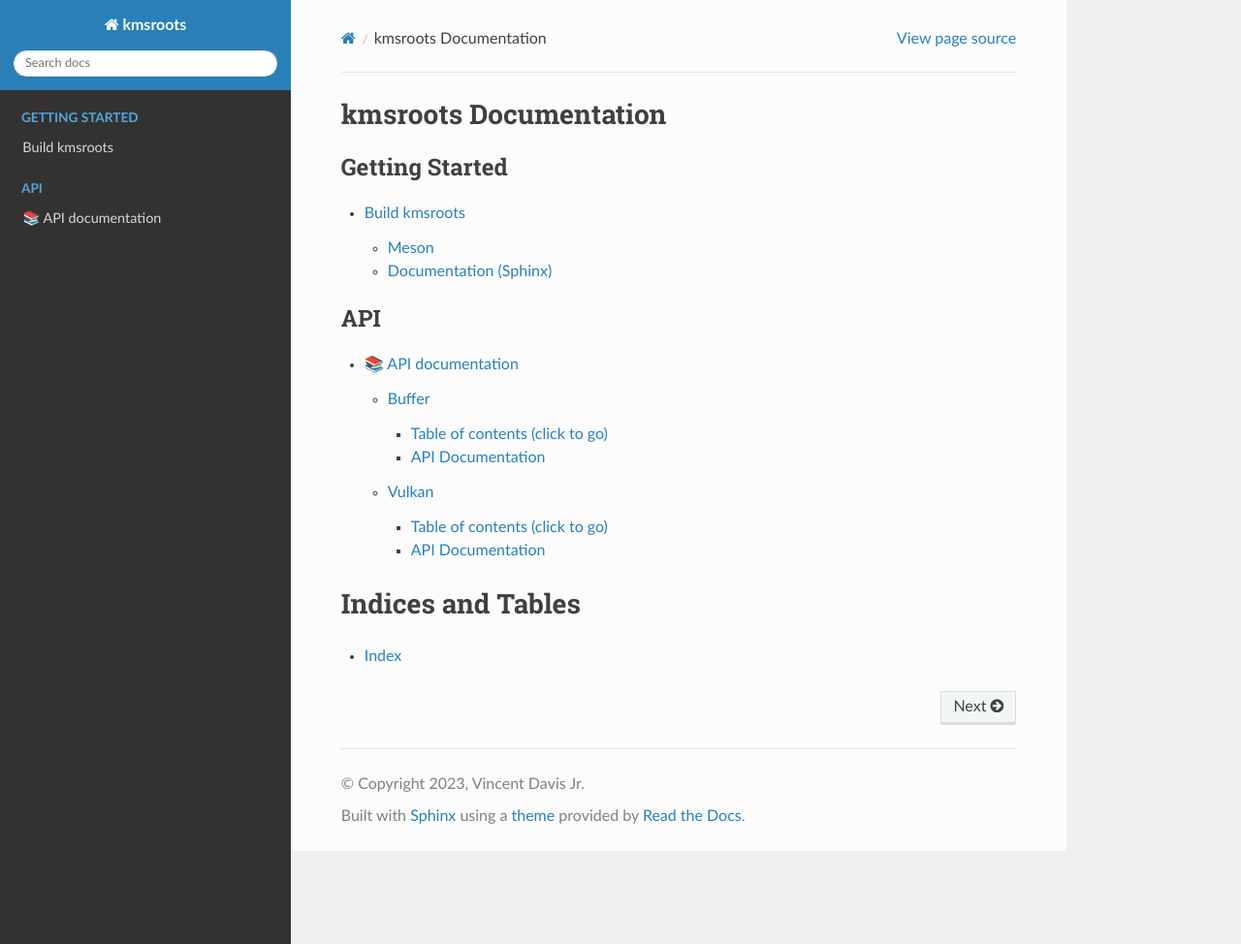
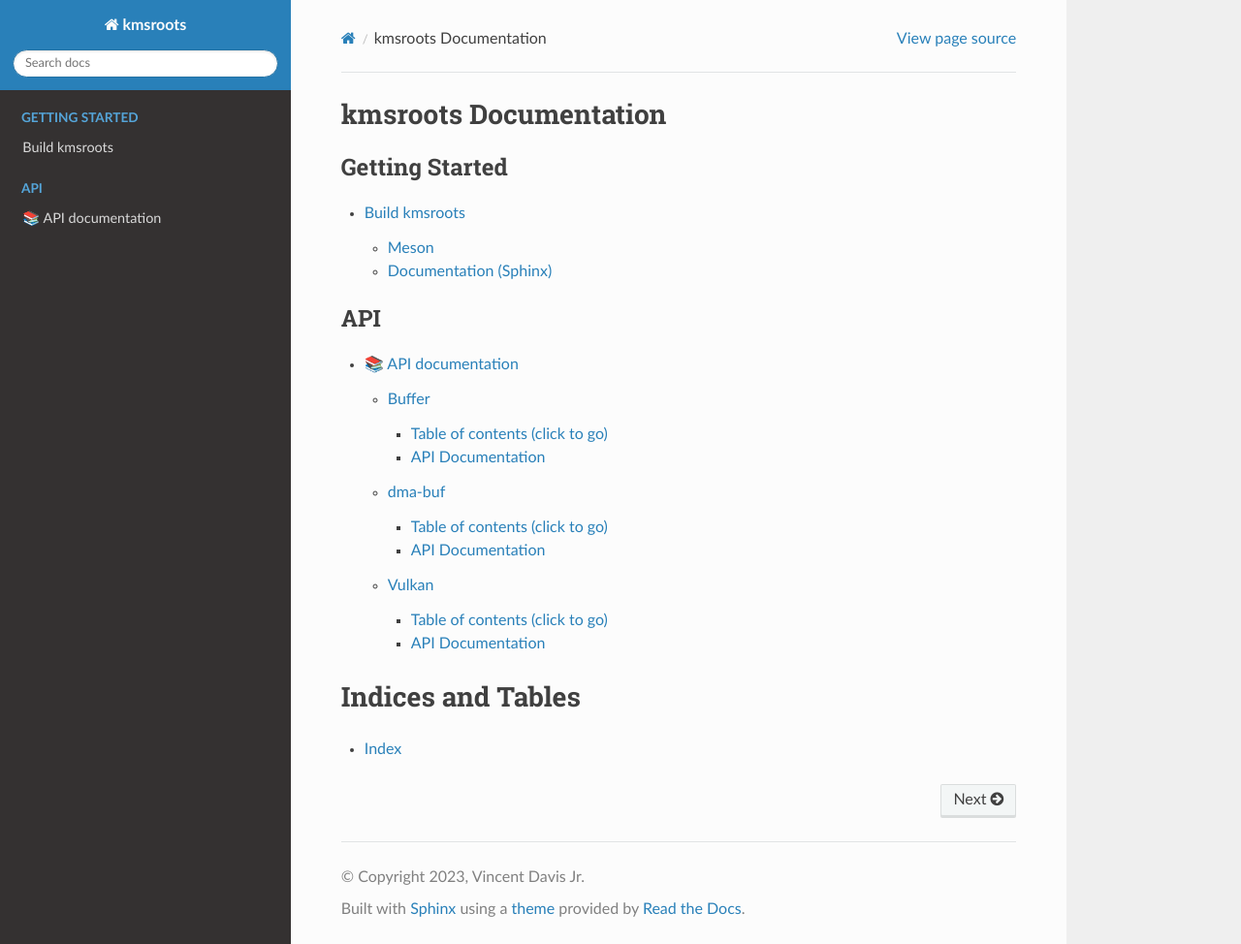
Before and after one commit to under-view/kmsroots, a Sphinx documentation site: the page built from docs/index.rst, in a window 1280 px wide and 974 px high. Shown: the whole window at 97% size. Built offline with Sphinx 7.4.7 and the Read the Docs theme 2.0.0, drawn with Linux system fonts in a browser that asks for light colours; formulas are drawn with MathJax 3; part of the change alters nothing that is shown.

```diff
--- a/docs/api.rst
+++ b/docs/api.rst
@@ -6,4 +6,5 @@
         :caption: API documentations
 
         buffer
+        dma-buf
         vulkan
--- /dev/null
+++ b/docs/dma-buf.rst
@@ -0,0 +1,213 @@
+.. default-domain:: C
+
+dma-buf
+=======
+
+Header: kmsroots/dma-buf.h
+
+Table of contents (click to go)
+~~~~~~~~~~~~~~~~~~~~~~~~~~~~~~~
+
+======
+Macros
+======
+
+=====
+Enums
+=====
+
+1. :c:enum:`kmr_dma_buf_sync_flags`
+
+======
+Unions
+======
+
+=======
+Structs
+=======
+
+1. :c:struct:`kmr_dma_buf_import_sync_file_create_info`
+#. :c:struct:`kmr_dma_buf_export_sync_file`
+#. :c:struct:`kmr_dma_buf_export_sync_file_create_info`
+#. :c:struct:`kmr_dma_buf_export_sync_file_destroy_info`
+
+=========
+Functions
+=========
+
+1. :c:func:`kmr_dma_buf_import_sync_file_create`
+#. :c:func:`kmr_dma_buf_export_sync_file_create`
+#. :c:func:`kmr_dma_buf_export_sync_file_destroy`
+
+API Documentation
+~~~~~~~~~~~~~~~~~
+
+Similar comments may be found in `wlroots dmabuf.h`_ as this API endpoint is
+largely just a copy of what's in `wlroots`_.
+
+======================
+kmr_dma_buf_sync_flags
+======================
+
+.. c:enum:: kmr_dma_buf_sync_flags
+
+	.. c:macro::
+		KMR_DMA_BUF_SYNC_READ
+		KMR_DMA_BUF_SYNC_WRITE
+		KMR_DMA_BUF_SYNC_RW
+
+	:c:macro:`KMR_DMA_BUF_SYNC_READ`
+		| Value set to ``1``
+
+	:c:macro:`KMR_DMA_BUF_SYNC_WRITE`
+		| Value set to ``2``
+
+	:c:macro:`KMR_DMA_BUF_SYNC_RW`
+		| Value set to ``2``
+
+=========================================================================================================================================
+
+========================================
+kmr_dma_buf_import_sync_file_create_info
+========================================
+
+.. c:struct:: kmr_dma_buf_import_sync_file_create_info
+
+	.. c:member::
+		uint8_t                dmaBufferFdsCount;
+		int                    *dmaBufferFds;
+		int                    syncFileFd;
+		kmr_dma_buf_sync_flags syncFlags;
+
+	:c:member:`dmaBufferFdsCount`
+		| Array size of :c:member:`dmaBufferFds`
+
+	:c:member:`dmaBufferFds`
+		| Pointer to an array of file descriptors to DMA-BUF's of size :c:member:`dmaBufferFdsCount`.
+
+	:c:member:`syncFileFd`
+		| File descriptor to a graphics API synchronization primitive.
+		| May be acquired in Vulkan via (`VkSemaphoreGetFdInfoKHR`_ -> `vkGetSemaphoreFdKHR`_) or
+		| by making a call to :c:func:`kmr_vk_sync_obj_export_external_sync_fd`
+
+	:c:member:`syncFlags`
+		| Flags used to determine permission allowed after import
+
+===================================
+kmr_dma_buf_import_sync_file_create
+===================================
+
+.. c:function::  int kmr_dma_buf_import_sync_file_create(struct kmr_dma_buf_import_sync_file_create_info *kmrdma);
+
+	Import single graphics API synchronization primitive file descriptor into an array of DMA-BUF
+	file descriptors with ``DMA_BUF_IOCTL_IMPORT_SYNC_FILE``.
+
+	Parameters:
+		| **kmrdma:** pointer to a ``struct`` :c:struct:`kmr_dma_buf_import_sync_file_create_info`
+
+	Returns:
+		| **on success:** 0
+		| **on failure:** -1
+
+=========================================================================================================================================
+
+============================
+kmr_dma_buf_export_sync_file
+============================
+
+.. c:struct:: kmr_dma_buf_export_sync_file
+
+	.. c:member::
+		uint8_t syncFileFdsCount;
+		int     *syncFileFds;
+
+	:c:member:`syncFileFdsCount`
+		| Array size of :c:member:`syncFileFds`
+
+	:c:member:`syncFileFds`
+		| Pointer to an array of file descriptors of size :c:member:`syncFileFdsCount`.
+		| These file descriptors make be import to a graphics API primitive.
+		| In Vulkan you can imported via
+		| (`VkImportSemaphoreFdInfoKHR`_ -> `vkImportSemaphoreFdKHR`_)
+		| or by making a call to :c:func:`kmr_vk_sync_obj_import_external_sync_fd`
+
+========================================
+kmr_dma_buf_export_sync_file_create_info
+========================================
+
+.. c:struct:: kmr_dma_buf_export_sync_file_create_info
+
+	.. c:member::
+		uint8_t                dmaBufferFdsCount;
+		int                    *dmaBufferFds;
+		kmr_dma_buf_sync_flags syncFlags;
+
+	:c:member:`dmaBufferFdsCount`
+		| Array size of :c:member:`dmaBufferFds`
+
+	:c:member:`dmaBufferFds`
+		| Pointer to an array of file descriptors to DMA-BUF's of size :c:member:`dmaBufferFdsCount`.
+
+	:c:member:`syncFlags`
+		| Flags used to determine permission allowed by file descriptor after export
+
+===================================
+kmr_dma_buf_export_sync_file_create
+===================================
+
+.. c:function:: struct kmr_dma_buf_export_sync_file kmr_dma_buf_export_sync_file_create(struct kmr_dma_buf_export_sync_file_create_info *kmrdma);
+
+	Exports an array of synchronization file descriptors from an array of
+	DMA-BUF file descriptors with ``DMA_BUF_IOCTL_EXPORT_SYNC_FILE``.
+
+	Parameters:
+		| **kmrdma:** pointer to a ``struct`` :c:struct:`kmr_dma_buf_export_sync_file_create_info`
+
+	Returns:
+		| **on success:** ``struct`` :c:struct:`kmr_dma_buf_export_sync_file`
+		| **on failure:** ``struct`` :c:struct:`kmr_dma_buf_export_sync_file` { with members nulled }
+
+=========================================
+kmr_dma_buf_export_sync_file_destroy_info
+=========================================
+
+.. c:struct:: kmr_dma_buf_export_sync_file_destroy_info
+
+	.. c:member::
+		uint32_t                            count;
+		struct kmr_dma_buf_export_sync_file *data;
+
+	:c:member:`count`
+		| Must pass the amount of elements in ``struct`` :c:struct:`kmr_dma_buf_export_sync_file`
+
+	:c:member:`data`
+		| Must pass a pointer to an array of valid ``struct`` :c:struct:`kmr_dma_buf_export_sync_file`
+		| Free'd members
+
+		.. code-block::
+
+			struct kmr_dma_buf_export_sync_file {
+				int *syncFileFds;
+			}
+
+====================================
+kmr_dma_buf_export_sync_file_destroy
+====================================
+
+.. c:function:: void kmr_dma_buf_export_sync_file_destroy(struct kmr_dma_buf_export_sync_file_destroy_info *kmrdma);
+
+	frees any allocated memory defined by user
+
+	Parameters:
+		| **kmrdma:**
+		| Pointer to a ``struct`` :c:struct:`kmr_dma_buff_export_sync_file_destroy_info` containing
+		| all memory created during application lifetime in need free'ing
+
+=========================================================================================================================================
+
+.. _wlroots dmabuf.h: https://gitlab.freedesktop.org/wlroots/wlroots/-/blob/master/include/render/dmabuf.h
+.. _wlroots: https://gitlab.freedesktop.org/wlroots/wlroots
+.. _VkSemaphoreGetFdInfoKHR: https://registry.khronos.org/vulkan/specs/1.3-extensions/man/html/VkSemaphoreGetFdInfoKHR.html
+.. _vkGetSemaphoreFdKHR: https://registry.khronos.org/vulkan/specs/1.3-extensions/man/html/vkGetSemaphoreFdKHR.html
+.. _VkImportSemaphoreFdInfoKHR: https://registry.khronos.org/vulkan/specs/1.3-extensions/man/html/VkImportSemaphoreFdInfoKHR.html
+.. _vkImportSemaphoreFdKHR: https://registry.khronos.org/vulkan/specs/1.3-extensions/man/html/vkImportSemaphoreFdKHR.html
```
Also changed, not shown: 2 other files.
